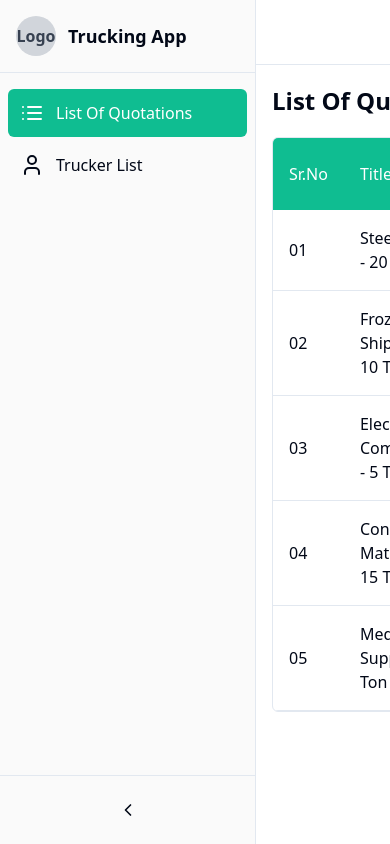
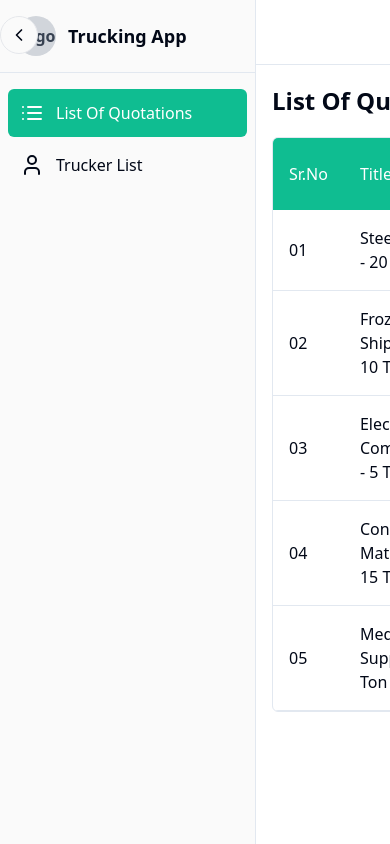
Before and after one commit to Rahul218691/grid-galaxy-ui, a React (Vite) app: page / in a window 390 px wide. Shown: the top 844 px of the page. Built offline with nearby package versions, Linux system fonts and the light colour scheme.

Commit message:
Fix sidebar expandability
Address the issue where the sidebar cannot be expanded after being collapsed.

```diff
--- a/src/components/Sidebar.jsx
+++ b/src/components/Sidebar.jsx
@@ -11,6 +11,26 @@ const Sidebar = ({ collapsed, toggleCollapse }) => {
   };
 
   return (
+    <>
+      {/* Mobile toggle button that's always visible */}
+      <button
+        onClick={toggleCollapse}
+        className={cn(
+          "fixed z-20 top-4 left-4 p-2 rounded-full bg-sidebar border border-sidebar-border md:hidden",
+          collapsed ? "left-4" : "left-64"
+        )}
+      >
+        {collapsed ? (
+          <svg xmlns="http://www.w3.org/2000/svg" width="20" height="20" viewBox="0 0 24 24" fill="none" stroke="currentColor" strokeWidth="2" strokeLinecap="round" strokeLinejoin="round" className="lucide lucide-chevron-right">
+            <path d="m9 18 6-6-6-6"/>
+          </svg>
+        ) : (
+          <svg xmlns="http://www.w3.org/2000/svg" width="20" height="20" viewBox="0 0 24 24" fill="none" stroke="currentColor" strokeWidth="2" strokeLinecap="round" strokeLinejoin="round" className="lucide lucide-chevron-left">
+            <path d="m15 18-6-6 6-6"/>
+          </svg>
+        )}
+      </button>
+
       <aside className={cn(
         "fixed md:static z-10 bg-sidebar h-screen transition-all duration-300 border-r border-border flex flex-col",
         collapsed ? "w-0 md:w-20 overflow-hidden" : "w-64"
@@ -70,7 +90,8 @@ const Sidebar = ({ collapsed, toggleCollapse }) => {
           </ul>
         </nav>
 
-      <div className="p-4 border-t border-border flex justify-center">
+        {/* Hide desktop toggle button on mobile */}
+        <div className="p-4 border-t border-border hidden md:flex justify-center">
           <button
             onClick={toggleCollapse}
             className="p-2 rounded-full hover:bg-sidebar-accent transition-colors"
@@ -87,6 +108,7 @@ const Sidebar = ({ collapsed, toggleCollapse }) => {
           </button>
         </div>
       </aside>
+    </>
   );
 };
 
```
Lines whose indentation alone changed are shown as unchanged.
